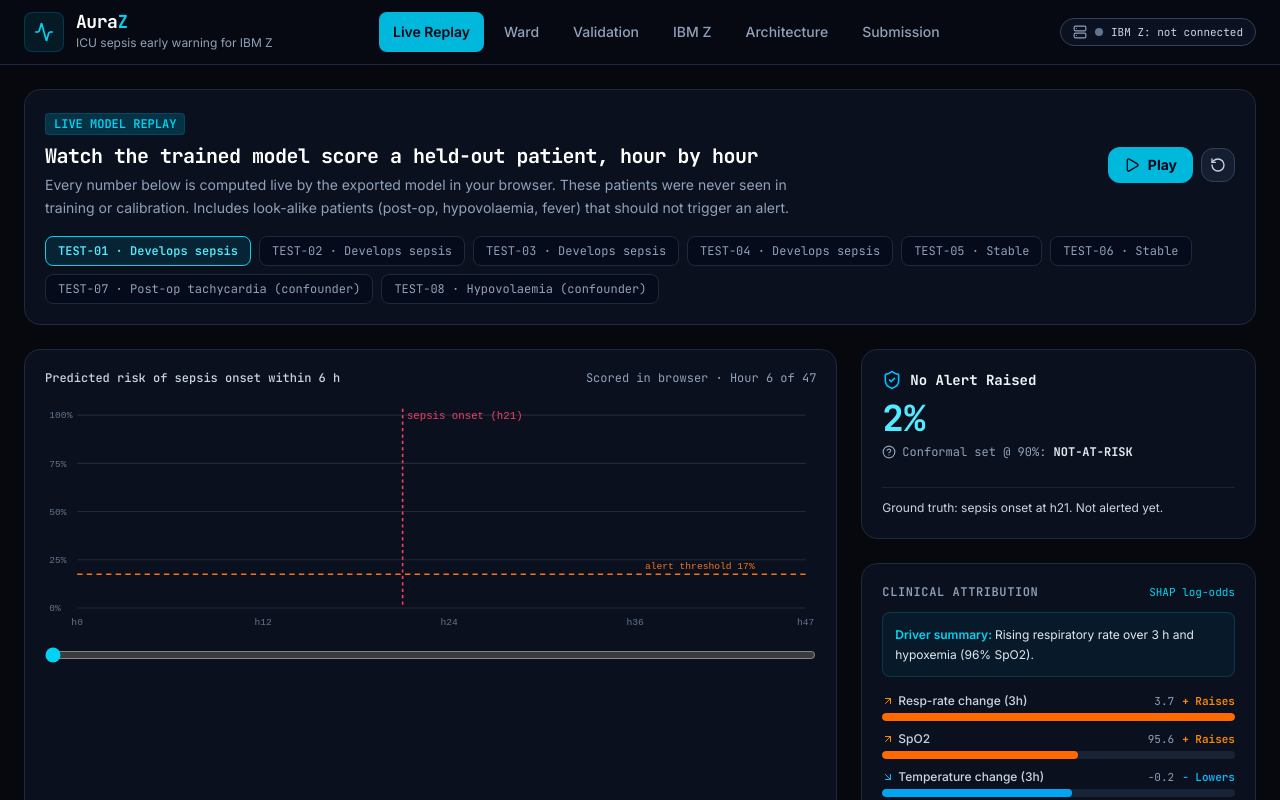
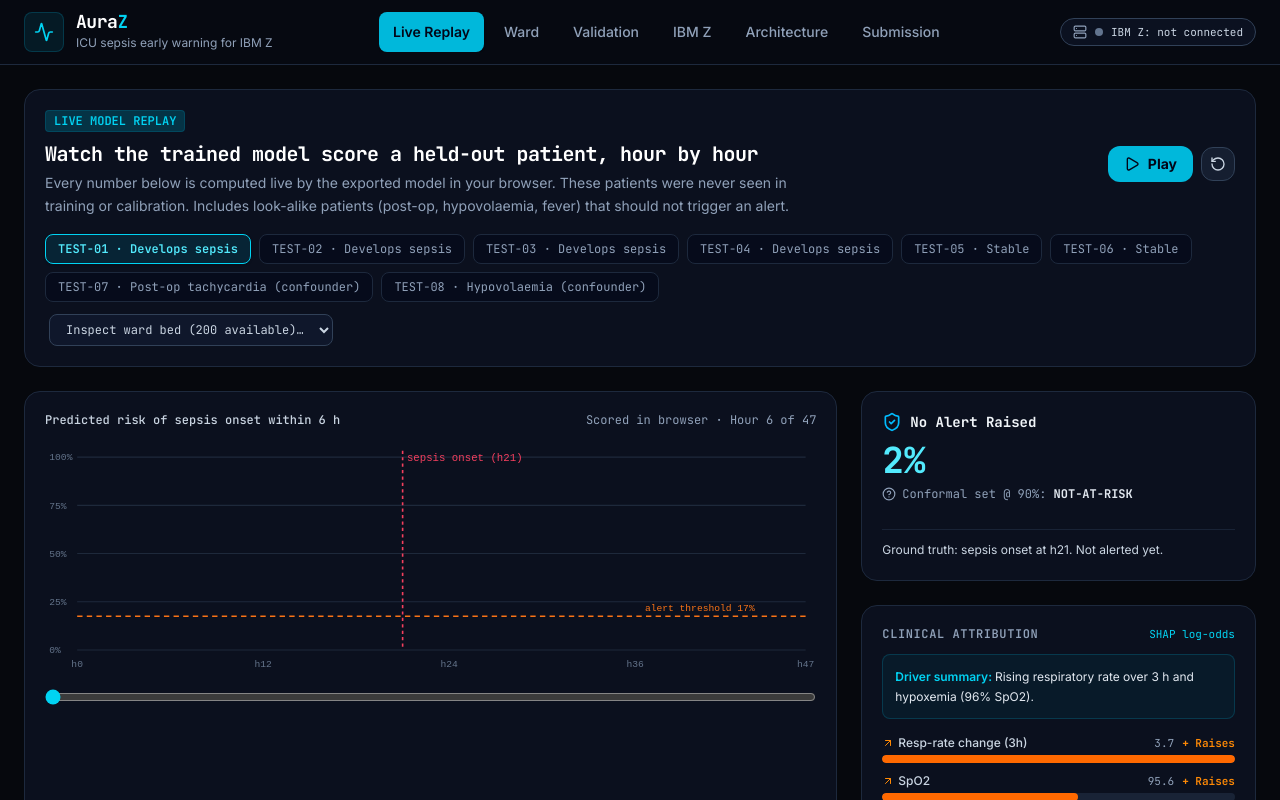
Before and after one commit to saksham-2x7/IBM_Z, a React (Vite) app: page / in a window 1280 px wide. Shown: the top 800 px of the page. Built offline with nearby package versions, Linux system fonts and the light colour scheme.

Commit message:
feat(ui): wire WardView and ReplayLab via App props, load ward beds in Replay, update demo script and keep 6 demo PNGs

```diff
--- a/src/App.tsx
+++ b/src/App.tsx
@@ -6,7 +6,7 @@ import { SubmissionHub } from './components/SubmissionHub';
 import { ReplayLab } from './components/ReplayLab';
 import { ValidationPanel } from './components/ValidationPanel';
 import { WardView } from './components/WardView';
-import { useArtifacts } from './lib/model';
+import { ReplayPatient, useArtifacts } from './lib/model';
 import { Health, health } from './lib/remote';
 
 const Loading = () => (
@@ -23,6 +23,7 @@ const KEY = 'auraz.endpoint';
 export const App: React.FC = () => {
   const art = useArtifacts();
   const [tab, setTab] = useState<Tab>('replay');
+  const [replayTarget, setReplayTarget] = useState<{ patient: ReplayPatient; hour: number } | null>(null);
   const [endpoint, setEndpoint] = useState<string>(() => {
     try {
       return localStorage.getItem(KEY) ?? '';
@@ -48,6 +49,11 @@ export const App: React.FC = () => {
   const label = info ? `${info.system} · ${info.arch}` : 'IBM Z: not connected';
   const remote = info ? endpoint : '';
 
+  const handleSelectBed = (patient: ReplayPatient, hour: number) => {
+    setReplayTarget({ patient, hour });
+    setTab('replay');
+  };
+
   return (
     <div className="flex min-h-screen flex-col bg-[#06080d] font-sans text-slate-100 selection:bg-cyan-500/30">
       <Header activeTab={tab} setActiveTab={setTab} ibmz={{ connected: !!info, label }} />
@@ -61,7 +67,15 @@ export const App: React.FC = () => {
           className="outline-none"
         >
           {tab === 'replay' && (
-            art ? <ReplayLab model={art.model} patients={art.replay} remote={remote} remoteLabel={label} /> : <Loading />
+            art ? (
+              <ReplayLab
+                model={art.model}
+                patients={art.replay}
+                remote={remote}
+                remoteLabel={label}
+                target={replayTarget}
+              />
+            ) : <Loading />
           )}
           {tab === 'validation' && (
             art ? <ValidationPanel m={art.metrics} /> : <Loading />
@@ -71,7 +85,14 @@ export const App: React.FC = () => {
           )}
           {tab === 'architecture' && <ArchitectureExplorer />}
           {tab === 'ward' && (
-            art ? <WardView model={art.model} remote={remote} remoteLabel={label} /> : <Loading />
+            art ? (
+              <WardView
+                model={art.model}
+                remote={remote}
+                remoteLabel={label}
+                onSelectPatient={handleSelectBed}
+              />
+            ) : <Loading />
           )}
           {tab === 'submission' && (
             art ? <SubmissionHub m={art.metrics} /> : <Loading />
--- a/src/components/ReplayLab.tsx
+++ b/src/components/ReplayLab.tsx
@@ -1,5 +1,5 @@
 import React, { useEffect, useMemo, useState } from 'react';
-import { Play, Pause, RotateCcw, ShieldAlert, ShieldCheck, HelpCircle, AlertCircle, ArrowUpRight, ArrowDownRight } from 'lucide-react';
+import { Play, Pause, RotateCcw, ShieldAlert, ShieldCheck, HelpCircle, AlertCircle, ArrowUpRight, ArrowDownRight, Bed } from 'lucide-react';
 import { remoteScore } from '../lib/remote';
 import { buildFeatures, conformalSet, contributions, FEATURE_LABELS, Model, ReplayPatient, score } from '../lib/model';
 
@@ -8,6 +8,7 @@ interface Props {
   patients: ReplayPatient[];
   remote: string;
   remoteLabel: string;
+  target?: { patient: ReplayPatient; hour: number } | null;
 }
 
 const KIND: Record<string, string> = {
@@ -79,55 +80,50 @@ function explainTopContributions(m: Model, x: number[]): string {
   }
 }
 
-export const ReplayLab: React.FC<Props> = ({ model, patients, remote, remoteLabel }) => {
-  const [allPatients, setAllPatients] = useState<ReplayPatient[]>(patients);
-  const [idx, setIdx] = useState(0);
+export const ReplayLab: React.FC<Props> = ({ model, patients, remote, remoteLabel, target }) => {
+  const [wardPatients, setWardPatients] = useState<ReplayPatient[]>([]);
+  const [activePatient, setActivePatient] = useState<ReplayPatient>(patients[0]);
   const [hour, setHour] = useState(6);
   const [playing, setPlaying] = useState(false);
 
-  // Sync if patients prop changes
+  // Load 200 ward patients so ReplayLab can open any ward bed
   useEffect(() => {
-    setAllPatients(patients);
-  }, [patients]);
+    fetch(`${import.meta.env.BASE_URL}ward.json`)
+      .then((r) => (r.ok ? r.json() : []))
+      .then((data: ReplayPatient[]) => setWardPatients(data))
+      .catch(() => {});
+  }, []);
 
-  // Support click-through from WardView via custom event
+  // When target prop is received from App.tsx (e.g. from WardView click)
   useEffect(() => {
-    const handleSelectPatient = (e: Event) => {
-      const detail = (e as CustomEvent).detail;
-      if (!detail) return;
-
-      if (detail.patientId) {
-        const foundIdx = allPatients.findIndex((pt) => pt.id === detail.patientId);
-        if (foundIdx >= 0) {
-          setIdx(foundIdx);
-        }
-      } else if (typeof detail.patientIndex === 'number' && detail.patientIndex < allPatients.length) {
-        setIdx(detail.patientIndex);
-      }
-
-      if (typeof detail.hour === 'number' && detail.hour >= 6 && detail.hour <= 47) {
-        setHour(detail.hour);
+    if (!target) return;
+    setActivePatient(target.patient);
+    if (typeof target.hour === 'number' && target.hour >= 6 && target.hour <= 47) {
+      setHour(target.hour);
     }
     setPlaying(false);
-    };
+  }, [target]);
 
-    window.addEventListener('auraz:select-patient', handleSelectPatient);
-    return () => window.removeEventListener('auraz:select-patient', handleSelectPatient);
-  }, [allPatients]);
+  // Ensure activePatient defaults sensibly
+  useEffect(() => {
+    if (!target && !activePatient && patients.length > 0) {
+      setActivePatient(patients[0]);
+    }
+  }, [patients, target, activePatient]);
 
   // Empty state guard
-  if (!allPatients || allPatients.length === 0) {
+  if (!activePatient) {
     return (
       <div className="mx-auto max-w-7xl p-8 text-center" role="status">
         <div className="inline-flex items-center gap-3 rounded-xl border border-slate-800 bg-slate-900/60 px-6 py-4 font-mono text-sm text-slate-400">
           <AlertCircle className="h-5 w-5 text-slate-500" aria-hidden="true" />
-          No patient trajectories available for replay.
+          No patient trajectory selected.
         </div>
       </div>
     );
   }
 
-  const p = allPatients[idx] || allPatients[0];
+  const p = activePatient;
 
   const local = useMemo(() => {
     const out: (number | null)[] = [];
@@ -165,8 +161,8 @@ export const ReplayLab: React.FC<Props> = ({ model, patients, remote, remoteLabe
     return () => clearInterval(t);
   }, [playing]);
 
-  const pick = (i: number) => {
-    setIdx(i);
+  const pickPatient = (pt: ReplayPatient) => {
+    setActivePatient(pt);
     setHour(6);
     setPlaying(false);
   };
@@ -195,15 +191,24 @@ export const ReplayLab: React.FC<Props> = ({ model, patients, remote, remoteLabe
     ['Lactate', p.vitals.lactate[hour], 'mmol/L'],
   ];
 
+  const isWardPatient = p.id.startsWith('BED-');
+
   return (
     <div className="mx-auto max-w-7xl space-y-6 p-4 sm:p-6">
       {/* Header card with patient selector */}
       <div className="rounded-2xl border border-slate-800 bg-slate-900/60 p-5">
         <div className="flex flex-wrap items-center justify-between gap-4">
           <div>
+            <div className="flex items-center gap-2">
               <span className="rounded bg-cyan-950 px-2 py-0.5 font-mono text-xs font-semibold text-cyan-400 border border-cyan-800/50">
                 LIVE MODEL REPLAY
               </span>
+              {isWardPatient && (
+                <span className="flex items-center gap-1 rounded bg-orange-950/60 border border-orange-500/40 px-2 py-0.5 text-xs font-mono text-orange-300">
+                  <Bed className="h-3 w-3" /> ICU Ward Bed: {p.id}
+                </span>
+              )}
+            </div>
             <h2 className="mt-2 text-xl font-bold font-mono text-white tracking-tight">
               Watch the trained model score a held-out patient, hour by hour
             </h2>
@@ -234,15 +239,17 @@ export const ReplayLab: React.FC<Props> = ({ model, patients, remote, remoteLabe
           </div>
         </div>
 
-        {/* Patient Selection Tabs */}
-        <div className="mt-4 flex flex-wrap gap-2" role="group" aria-label="Select Patient">
-          {allPatients.map((pt, i) => {
-            const isSelected = i === idx;
+        {/* Patient Selection Controls */}
+        <div className="mt-4 flex flex-wrap items-center gap-3">
+          {/* 8 Primary Replay Patient Buttons */}
+          <div className="flex flex-wrap gap-2" role="group" aria-label="Select Curated Patient">
+            {patients.map((pt) => {
+              const isSelected = pt.id === p.id;
               return (
                 <button
                   key={pt.id}
                   type="button"
-                onClick={() => pick(i)}
+                  onClick={() => pickPatient(pt)}
                   aria-pressed={isSelected}
                   className={`rounded-lg border px-3 py-1.5 text-xs font-mono transition-colors focus-visible:ring-2 focus-visible:ring-cyan-400 ${
                     isSelected
@@ -254,6 +261,32 @@ export const ReplayLab: React.FC<Props> = ({ model, patients, remote, remoteLabe
                 </button>
               );
             })}
+          </div>
+
+          {/* Ward Bed Selector Dropdown (200 Beds) */}
+          {wardPatients.length > 0 && (
+            <div className="flex items-center gap-2 pl-1">
+              <label htmlFor="ward-bed-select" className="sr-only">
+                Select from 200 Ward Beds
+              </label>
+              <select
+                id="ward-bed-select"
+                value={isWardPatient ? p.id : ''}
+                onChange={(e) => {
+                  const selected = wardPatients.find((w) => w.id === e.target.value);
+                  if (selected) pickPatient(selected);
+                }}
+                className="rounded-lg border border-slate-700 bg-slate-900 px-3 py-1.5 font-mono text-xs text-slate-300 focus-visible:ring-2 focus-visible:ring-cyan-400"
+              >
+                <option value="">Inspect ward bed (200 available)…</option>
+                {wardPatients.map((w) => (
+                  <option key={w.id} value={w.id}>
+                    {w.id} {w.onset !== null ? `(septic @ h${w.onset})` : '(stable)'}
+                  </option>
+                ))}
+              </select>
+            </div>
+          )}
         </div>
       </div>
 
@@ -276,7 +309,7 @@ export const ReplayLab: React.FC<Props> = ({ model, patients, remote, remoteLabe
               </span>
             </div>
 
-            {/* SVG Waveform Chart with fixed dimensions to prevent layout shifts */}
+            {/* SVG Waveform Chart */}
             <div className="mt-3 aspect-[720/220] w-full">
               <svg viewBox={`0 0 ${W} ${Hh}`} className="w-full h-full" aria-label="Sepsis risk trajectory graph">
                 {[0, 0.25, 0.5, 0.75, 1].map((g) => (
@@ -454,7 +487,7 @@ export const ReplayLab: React.FC<Props> = ({ model, patients, remote, remoteLabe
               {clinicalReasonSentence}
             </div>
 
-            {/* Feature Bars with Colorblind-Safe Palette (Orange = Raises Risk, Sky = Lowers Risk) */}
+            {/* Feature Bars with Colorblind-Safe Palette */}
             <div className="mt-4 space-y-2.5">
               {contrib.map((c) => {
                 const isHarm = c.impact > 0;
```
Also changed, not shown: src/components/WardView.tsx (+4 -20 lines), 43 other files (tests, documents, lock files or other folders). Lines whose indentation alone changed are shown as unchanged.
